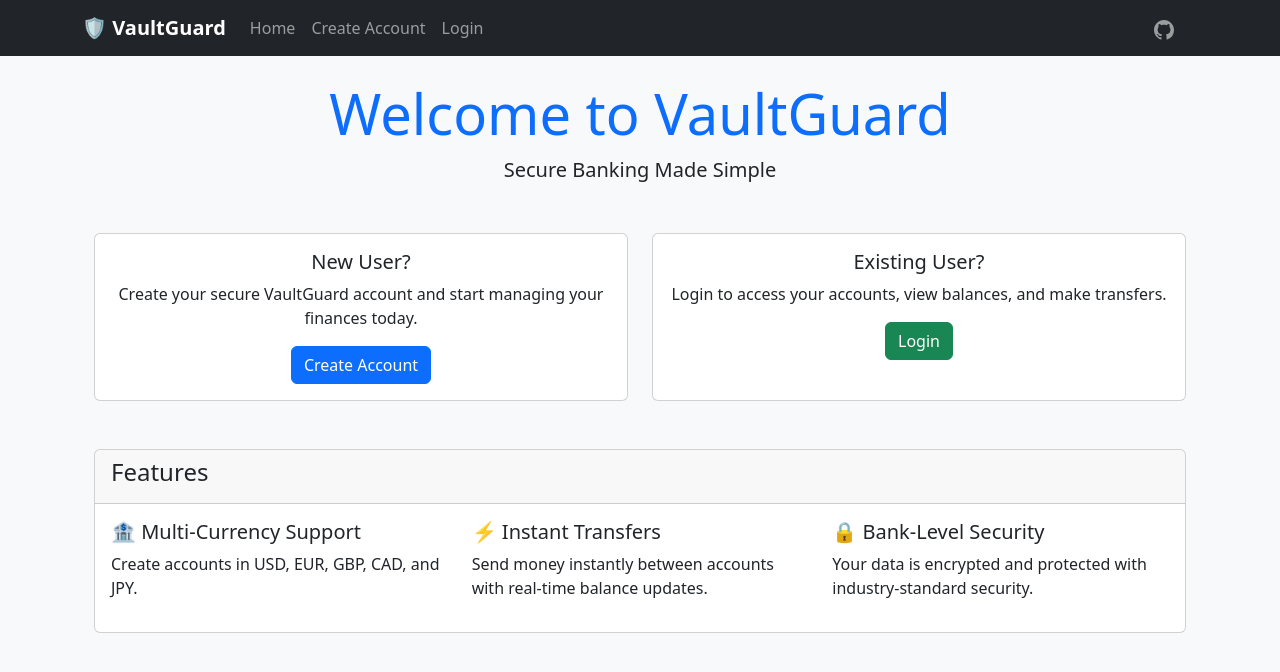
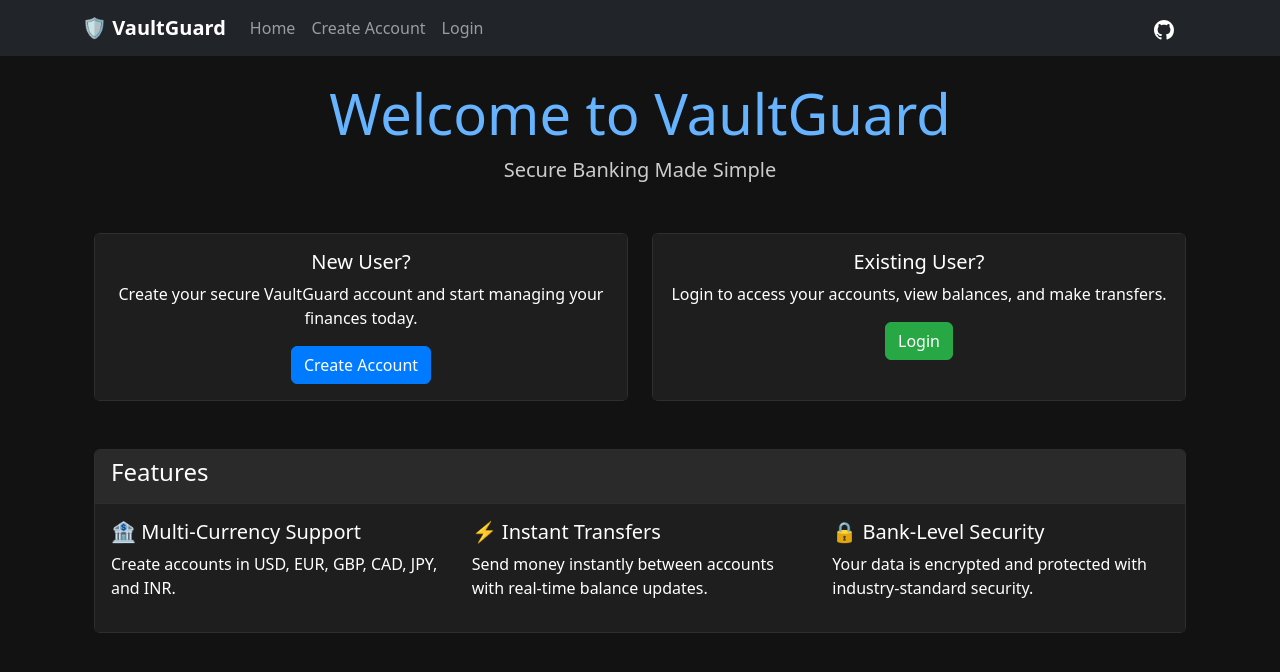
Before and after one commit to OmSingh2003/Nimbus, a React (Create React App) app in the folder website/: page / in a window 1280 px wide. Shown: the top 672 px of the page. Built offline with nearby package versions, Linux system fonts and the light colour scheme.

Commit message:
Feat: Dark mode and multi currency support

```diff
--- a/website/src/App.js
+++ b/website/src/App.js
@@ -2,6 +2,7 @@ import React, { useState, useEffect } from 'react';
 import { BrowserRouter as Router, Route, Routes, Link, useNavigate } from 'react-router-dom';
 import { Navbar, Nav, Button, Container } from 'react-bootstrap';
 import 'bootstrap/dist/css/bootstrap.min.css';
+import './dark-theme.css';
 import Home from './components/Home';
 import CreateUser from './components/CreateUser';
 import LoginUser from './components/LoginUser';
@@ -101,7 +102,7 @@ function App() {
 
   return (
     <Router>
-      <div className="min-vh-100" style={{ backgroundColor: '#f8f9fa' }}>
+    <div className="min-vh-100" style={{ backgroundColor: '#121212', color: '#ffffff' }}>
         <Navigation
           isLoggedIn={isLoggedIn}
           username={username}
--- a/website/src/components/AccountManager.js
+++ b/website/src/components/AccountManager.js
@@ -135,7 +135,8 @@ const AccountManager = () => {
   }, []);
 
   const formatBalance = (balance, currency) => {
-    return new Intl.NumberFormat('en-US', {
+    const locale = currency === 'INR' ? 'en-IN' : 'en-US';
+    return new Intl.NumberFormat(locale, {
       style: 'currency',
       currency: currency,
     }).format(balance / 100); // Assuming balance is in cents
@@ -192,6 +193,7 @@ const AccountManager = () => {
                       <option value="GBP">GBP - British Pound</option>
                       <option value="CAD">CAD - Canadian Dollar</option>
                       <option value="JPY">JPY - Japanese Yen</option>
+                      <option value="INR">INR - Indian Rupee</option>
                     </Form.Select>
                   </Form.Group>
                   <Button type="submit" variant="success" disabled={loading}>
--- a/website/src/components/Home.js
+++ b/website/src/components/Home.js
@@ -118,7 +118,7 @@ const Home = () => {
               <Row>
                 <Col md={4}>
                   <h5>🏦 Multi-Currency Support</h5>
-                  <p>Create accounts in USD, EUR, GBP, CAD, and JPY.</p>
+                  <p>Create accounts in USD, EUR, GBP, CAD, JPY, and INR.</p>
                 </Col>
                 <Col md={4}>
                   <h5>⚡ Instant Transfers</h5>
--- /dev/null
+++ b/website/src/dark-theme.css
@@ -0,0 +1,225 @@
+/* Dark Mode Theme for VaultGuard */
+
+/* Global dark mode styles */
+body {
+  background-color: #121212 !important;
+  color: #ffffff !important;
+}
+
+/* Dark theme for cards */
+.card {
+  background-color: #1e1e1e !important;
+  border-color: #2e2e2e !important;
+  color: #ffffff !important;
+}
+
+.card-header {
+  background-color: #2a2a2a !important;
+  border-color: #2e2e2e !important;
+  color: #ffffff !important;
+}
+
+.card-body {
+  background-color: #1e1e1e !important;
+  color: #ffffff !important;
+}
+
+/* Dark theme for forms */
+.form-control {
+  background-color: #2a2a2a !important;
+  border-color: #404040 !important;
+  color: #ffffff !important;
+}
+
+.form-control:focus {
+  background-color: #2a2a2a !important;
+  border-color: #007bff !important;
+  color: #ffffff !important;
+  box-shadow: 0 0 0 0.2rem rgba(0, 123, 255, 0.25) !important;
+}
+
+.form-control::placeholder {
+  color: #aaaaaa !important;
+}
+
+.form-select {
+  background-color: #2a2a2a !important;
+  border-color: #404040 !important;
+  color: #ffffff !important;
+}
+
+.form-select:focus {
+  background-color: #2a2a2a !important;
+  border-color: #007bff !important;
+  color: #ffffff !important;
+  box-shadow: 0 0 0 0.2rem rgba(0, 123, 255, 0.25) !important;
+}
+
+.form-label {
+  color: #ffffff !important;
+}
+
+.form-text {
+  color: #aaaaaa !important;
+}
+
+/* Dark theme for list groups */
+.list-group-item {
+  background-color: #2a2a2a !important;
+  border-color: #404040 !important;
+  color: #ffffff !important;
+}
+
+.list-group-item:hover {
+  background-color: #333333 !important;
+}
+
+/* Dark theme for alerts */
+.alert-success {
+  background-color: #1e4d3e !important;
+  border-color: #28a745 !important;
+  color: #b8e6c8 !important;
+}
+
+.alert-danger {
+  background-color: #4d1e1e !important;
+  border-color: #dc3545 !important;
+  color: #f5c6cb !important;
+}
+
+.alert-warning {
+  background-color: #4d3e1e !important;
+  border-color: #ffc107 !important;
+  color: #fff3cd !important;
+}
+
+.alert-info {
+  background-color: #1e3a4d !important;
+  border-color: #17a2b8 !important;
+  color: #bee5eb !important;
+}
+
+/* Dark theme for buttons */
+.btn-primary {
+  background-color: #007bff !important;
+  border-color: #007bff !important;
+}
+
+.btn-primary:hover {
+  background-color: #0056b3 !important;
+  border-color: #004085 !important;
+}
+
+.btn-success {
+  background-color: #28a745 !important;
+  border-color: #28a745 !important;
+}
+
+.btn-success:hover {
+  background-color: #1e7e34 !important;
+  border-color: #1c7430 !important;
+}
+
+.btn-outline-secondary {
+  color: #ffffff !important;
+  border-color: #6c757d !important;
+}
+
+.btn-outline-secondary:hover {
+  background-color: #6c757d !important;
+  border-color: #6c757d !important;
+  color: #ffffff !important;
+}
+
+/* Dark theme for containers and sections */
+.container {
+  color: #ffffff !important;
+}
+
+/* Dark theme for text colors */
+.text-muted {
+  color: #aaaaaa !important;
+}
+
+.text-primary {
+  color: #66b3ff !important;
+}
+
+.text-success {
+  color: #66d9a6 !important;
+}
+
+.text-danger {
+  color: #ff6b6b !important;
+}
+
+.text-warning {
+  color: #ffd93d !important;
+}
+
+.text-info {
+  color: #66d4ff !important;
+}
+
+/* Custom dark theme for feature cards */
+.border-primary {
+  border-color: #007bff !important;
+}
+
+.border-success {
+  border-color: #28a745 !important;
+}
+
+.border-info {
+  border-color: #17a2b8 !important;
+}
+
+/* Dark theme for navbar text */
+.navbar-text {
+  color: #ffffff !important;
+}
+
+/* Spinner dark theme */
+.spinner-border {
+  color: #007bff !important;
+}
+
+/* Ensure proper contrast for disabled buttons */
+.btn:disabled {
+  opacity: 0.65 !important;
+}
+
+/* Custom styles for hero section */
+.display-4 {
+  color: #66b3ff !important;
+}
+
+.lead {
+  color: #cccccc !important;
+}
+
+/* Dark theme for close buttons in alerts */
+.btn-close {
+  filter: invert(1) grayscale(100%) brightness(200%) !important;
+}
+
+/* Dark theme for table elements if used */
+.table-dark {
+  --bs-table-bg: #2a2a2a !important;
+}
+
+/* Custom background for better contrast */
+.bg-light {
+  background-color: #2a2a2a !important;
+}
+
+/* Ensure proper styling for GitHub icon */
+svg {
+  color: #ffffff !important;
+}
+
+/* Dark theme for select options */
+.form-select option {
+  background-color: #2a2a2a !important;
+  color: #ffffff !important;
+}
```
